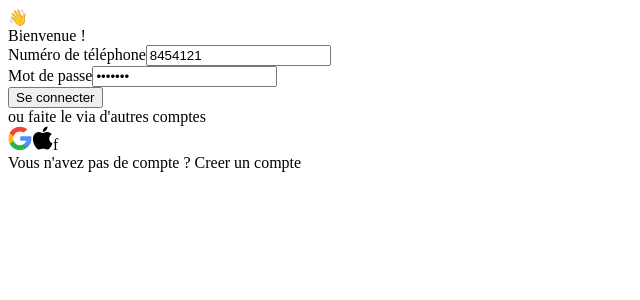
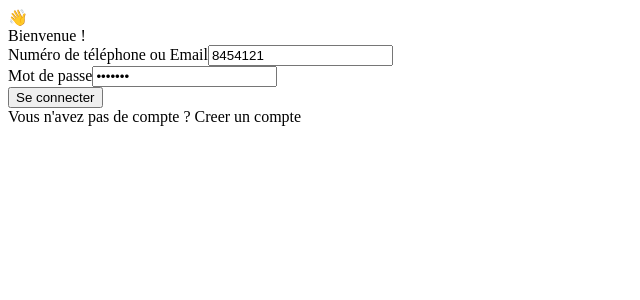
Before and after one commit to AssekoudaSamtou/smart-card-web, a Next.js app: page /auth/login in a window 1280 px wide. Shown: the top 300 px of the page, without its empty margins (0-640 px from the left). Built offline with nearby package versions, Linux system fonts and the light colour scheme; what @theme-ui/presets, theme-ui would draw is missing.

Commit message:
auth refactoring

```diff
--- a/pages/auth/login.jsx
+++ b/pages/auth/login.jsx
@@ -23,7 +23,7 @@ export default () => (
 				</div>
 
 				<form sx={{margin: '54px 0 0 0'}}>
-					<TextInput name="phone" value="8454121" setValue={undefined} label="Numéro de téléphone" type="text"/>
+					<TextInput name="phone" value="8454121" setValue={undefined} label="Numéro de téléphone ou Email" type="text"/>
 					<TextInput name="Password" value="8454121" setValue={undefined} label="Mot de passe" type="Password"/>
 
 					<button sx={{
@@ -38,7 +38,7 @@ export default () => (
 					}}>Se connecter</button>
 				</form>
 
-				<div sx={{display: 'flex', alignItems: 'center', margin: '0 0 30px 0'}}>
+				{/*<div sx={{display: 'flex', alignItems: 'center', margin: '0 0 30px 0'}}>
 					<span sx={{flexGrow: 1, border: '1px solid #EDF2F7'}}/>
 					<span sx={{
 						fontSize: '10px',
@@ -109,7 +109,7 @@ export default () => (
 					}}>
 						f
 					</span>
-				</div>
+				</div>*/}
 
 				<div sx={{
 					fontWeight: '600', fontSize: '14px', lineHeight: '24px', textAlign: 'right',
--- a/pages/auth/register.jsx
+++ b/pages/auth/register.jsx
@@ -64,7 +64,7 @@ export default ({ showNotification }) => {
 					}
 					<form onSubmit={ formSubmitHandler } sx={{margin: '54px 0 0 0'}} autoComplete="off">
 						<TextInput name="name" value={ fullname } setValue={ setFullname } label="Votre nom" type="text"/>
-						<TextInput name="phone" value={ phone } setValue={ setPhone } label="Numéro de téléphone" type="text"/>
+						<TextInput name="phone" value={ phone } setValue={ setPhone } label="Numéro de téléphone ou Email" type="text"/>
 						<TextInput name="Password" value={ password } setValue={ setPassword } label="Mot de passe" type="Password" help={{text: "Doit comporter au moins 8 caractères", color: '#718096'}} autoComplete="new-password"/>
 
 						<button disabled={ isSubmitting } sx={{
@@ -75,7 +75,7 @@ export default ({ showNotification }) => {
 						</button>
 					</form>
 
-					<div sx={{display: 'flex', alignItems: 'center', margin: '0 0 30px 0'}}>
+					{/*<div sx={{display: 'flex', alignItems: 'center', margin: '0 0 30px 0'}}>
 						<span sx={{flexGrow: 1, border: '1px solid #EDF2F7'}}/>
 						<span sx={{fontSize: '10px', lineHeight: '12px', alignItems: 'center', textAlign: 'center', color: '#718096', margin: '0 24px',}}>ou faite le via d'autres comptes</span>
 						<span sx={{flexGrow: 1, border: '1px solid #EDF2F7'}}/>
@@ -118,7 +118,7 @@ export default ({ showNotification }) => {
 						}}>
 							f
 						</span>
-					</div>
+					</div>*/}
 
 					<div sx={{
 						fontWeight: '600', fontSize: '14px', lineHeight: '24px', textAlign: 'right',
--- a/pages/index.jsx
+++ b/pages/index.jsx
@@ -8,7 +8,7 @@ import RoundedIcon from "../src/components/RoundedIcon";
 const stats = [
 	{title: 'Utilisateurs', value: '500.54', icon: '', trend: 13},
 	{title: 'Contacts', value: '500', icon: '', trend: 13},
-	{title: 'Comptes de réseaux sociaux', value: '70', icon: '', trend: 13},
+	{title: 'Réseaux sociaux', value: '70', icon: '', trend: 13},
 	{title: 'Lectures', value: '800', icon: '', trend: 13},
 ]
 
```
Also changed, not shown: pages/profile.jsx (+4 -4 lines).
